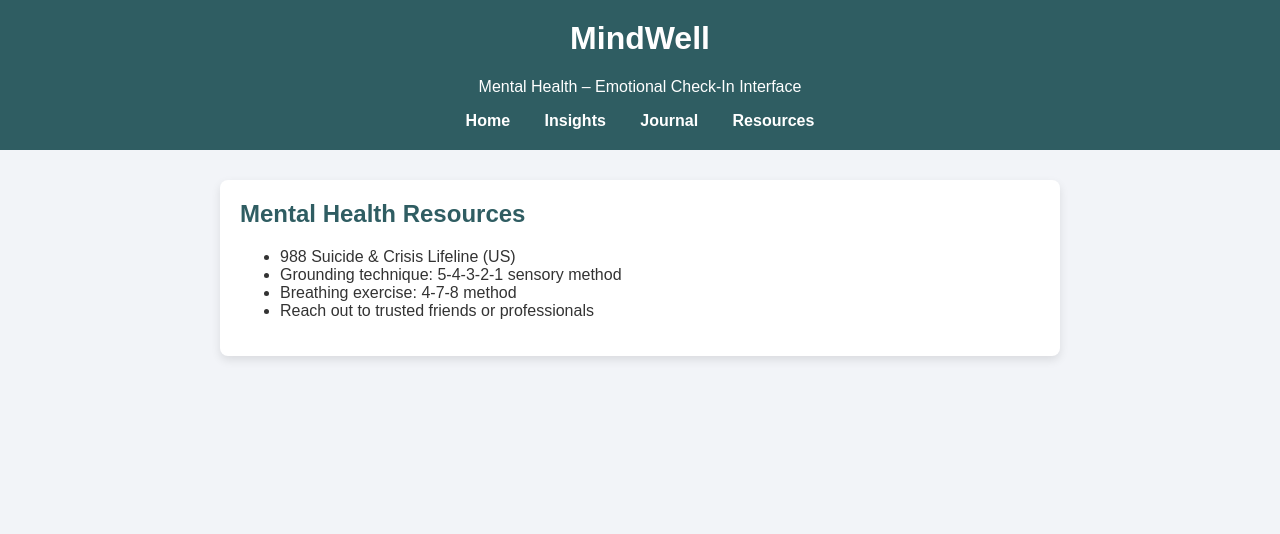
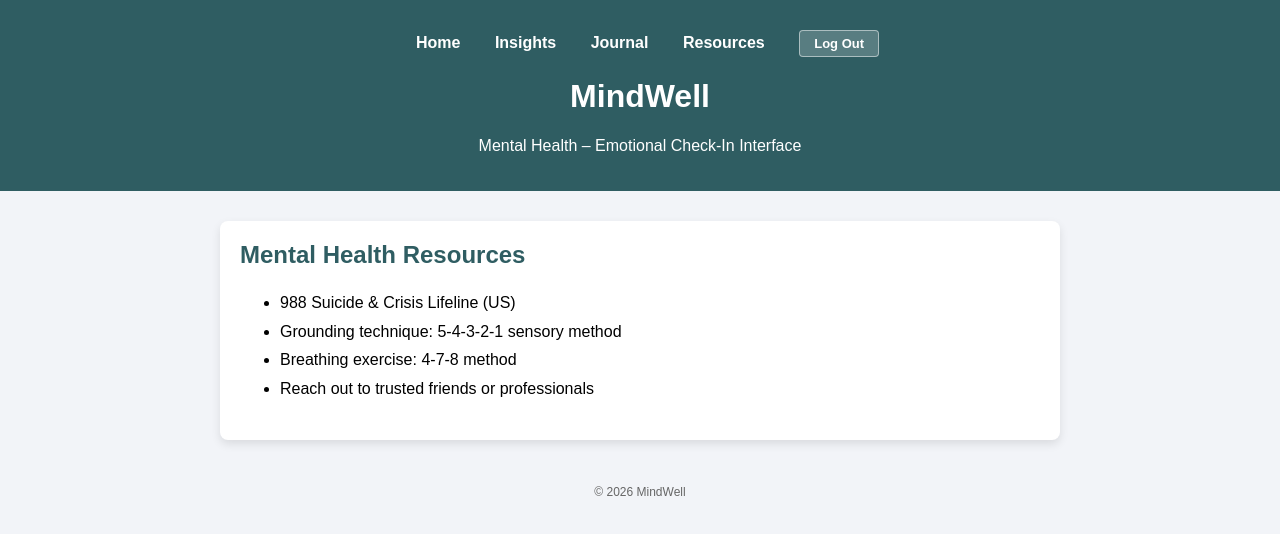
Before and after one commit to mrgold-jpg/mindwell-it390, a website: page resources.html in a window 1280 px wide. Drawn offline with Linux system fonts and the light colour scheme.

Commit message:
Enhance resources.html with styles and logout functionality
Added styles for navigation and logout button, and included authentication handling.

```diff
--- a/resources.html
+++ b/resources.html
@@ -3,38 +3,46 @@
 <head>
   <meta charset="UTF-8">
   <title>MindWell – Resources</title>
-<link rel="stylesheet" href="style.css">
+  <style>
+    nav { margin-top: 10px; }
+    nav a {
+      color: white;
+      text-decoration: none;
+      margin: 0 15px;
+      font-weight: bold;
+    }
+    nav a:hover { text-decoration: underline; }
+    #logout-btn {
+      background: rgba(255,255,255,0.2);
+      color: white;
+      border: 1px solid rgba(255,255,255,0.5);
+      padding: 5px 14px;
+      border-radius: 4px;
+      cursor: pointer;
+      font-weight: bold;
+      font-size: 13px;
+      margin-left: 15px;
+    }
+    #logout-btn:hover { background: rgba(255,255,255,0.35); }
+    body { font-family: Arial; background: #f2f4f8; margin: 0; }
+    header { background: #2f5d62; color: white; padding: 20px; text-align: center; }
+    main { max-width: 800px; margin: 30px auto; background: white; padding: 20px; border-radius: 8px; box-shadow: 0 4px 10px rgba(0,0,0,0.1); }
+    h2 { color: #2f5d62; margin-top: 0; }
+    ul { line-height: 1.8; }
+    footer { text-align: center; padding: 15px; font-size: 12px; color: #666; }
+  </style>
 </head>
-<script>
-document.addEventListener("DOMContentLoaded", function () {
-    document.body.classList.add("page-loaded");
-});
-
-// Intercept all internal navigation links
-document.querySelectorAll("nav a").forEach(link => {
-    link.addEventListener("click", function (e) {
-        e.preventDefault();
-        const target = this.href;
-
-        document.body.classList.remove("page-loaded");
-        document.body.classList.add("page-exit");
-
-        setTimeout(() => {
-            window.location.href = target;
-        }, 350);
-    });
-});
-</script>
 <body>
   <header>
-    <h1>MindWell</h1>
-    <p>Mental Health – Emotional Check-In Interface</p>
     <nav>
       <a href="index.html">Home</a>
       <a href="insights.html">Insights</a>
       <a href="journal.html">Journal</a>
       <a href="resources.html">Resources</a>
+      <button id="logout-btn" onclick="handleLogout()">Log Out</button>
     </nav>
+    <h1>MindWell</h1>
+    <p>Mental Health – Emotional Check-In Interface</p>
   </header>
 
   <main>
@@ -46,5 +54,21 @@ document.querySelectorAll("nav a").forEach(link => {
       <li>Reach out to trusted friends or professionals</li>
     </ul>
   </main>
+
+  <footer>© 2026 MindWell</footer>
+
+  <script type="module">
+    import { auth } from "./firebase-config.js";
+    import { onAuthStateChanged, signOut } from "https://www.gstatic.com/firebasejs/10.12.0/firebase-auth.js";
+
+    onAuthStateChanged(auth, user => {
+      if (!user) window.location.href = "login.html";
+    });
+
+    window.handleLogout = async function() {
+      await signOut(auth);
+      window.location.href = "login.html";
+    };
+  </script>
 </body>
 </html>
```
Lines whose indentation alone changed are shown as unchanged.
